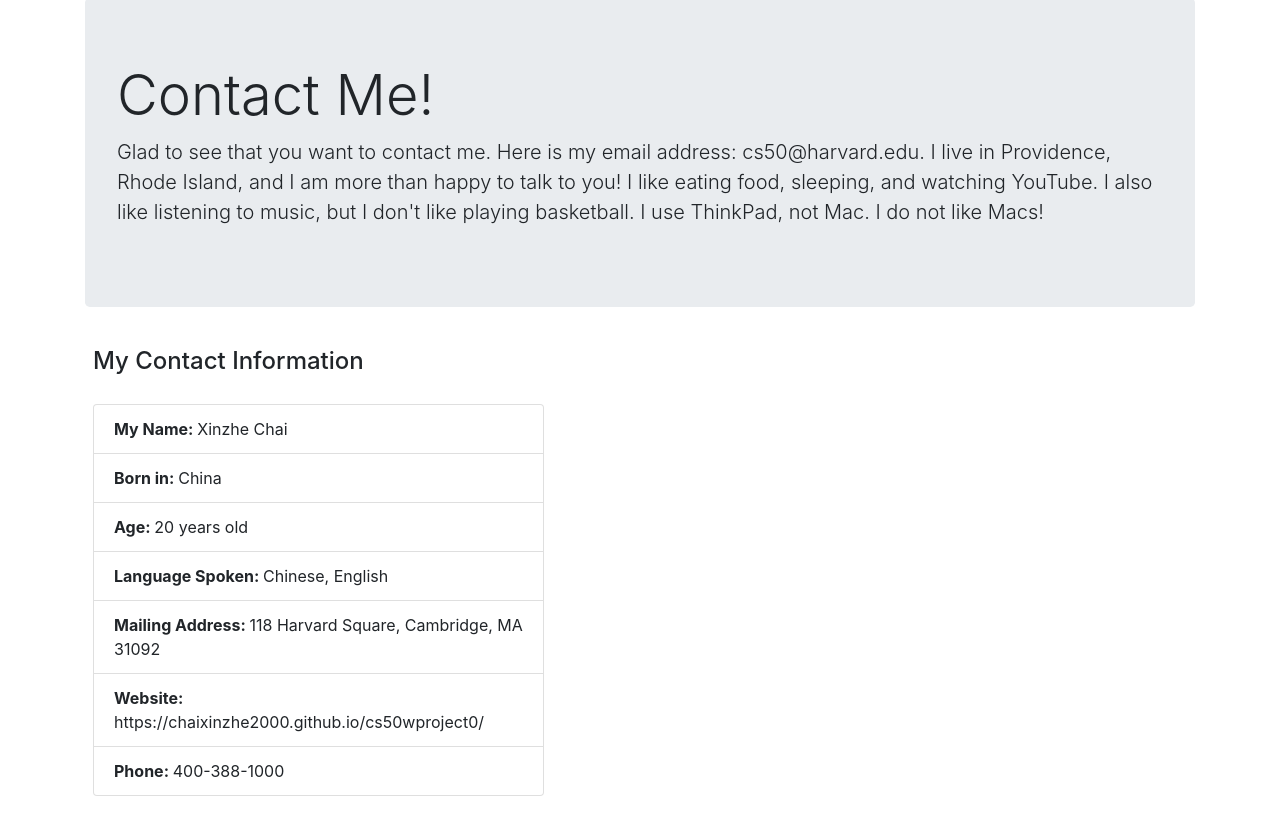
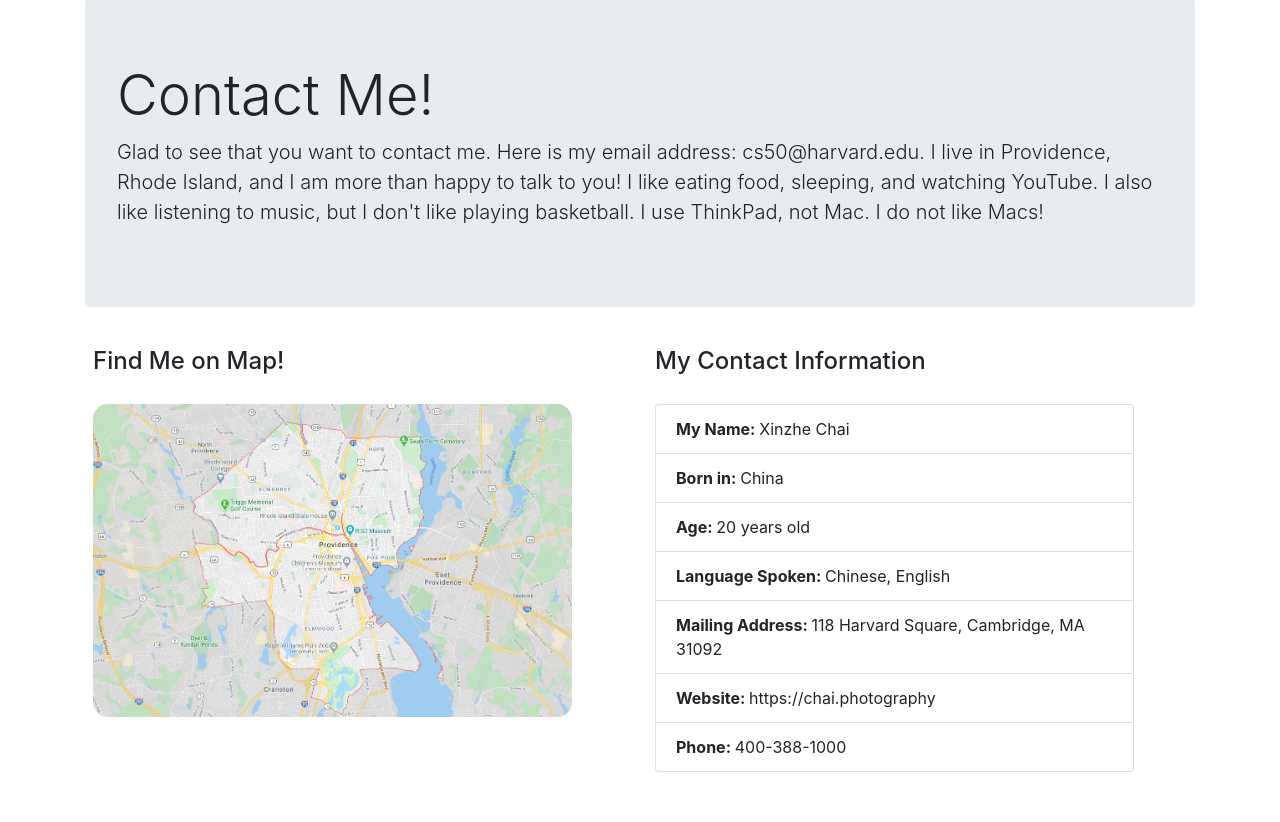
Before and after one commit to lliu58b/CS50-Web-Project-0, a plain HTML site: page about_me.html in a window 1280 px wide. Shown: the part 240-1062 px from the top of the page. Drawn offline with nearby package versions, Linux system fonts and the light colour scheme.

Commit message:
added map, changed website link in contact section

```diff
--- a/about_me.html
+++ b/about_me.html
@@ -41,6 +41,12 @@
 		</div>
 		<div class="d-flex p-2 bd-highlight">
 			<div class="row">
+				<div class="col-sm">
+					<h4 style="padding-bottom: 20px;">Find Me on Map!</h4>
+					<div id="map">
+						<img src="map.png" alt="Map of Providence">
+					</div>
+				</div>
 				<div id="info-list", class="col-sm">
 					<h4 style="padding-bottom: 20px;">My Contact Information</h4>
 				<ul class="list-group", style="width: 90%;">
@@ -49,7 +55,7 @@
 					<li class="list-group-item"><Strong>Age: </Strong>20 years old</li>
 					<li class="list-group-item"><Strong>Language Spoken: </Strong>Chinese, English</li>
 					<li class="list-group-item"><Strong>Mailing Address: </Strong>118 Harvard Square, Cambridge, MA 31092</li>
-					<li class="list-group-item"><Strong>Website: </Strong>https://chaixinzhe2000.github.io/cs50wproject0/</li>
+					<li class="list-group-item"><Strong>Website: </Strong>https://chai.photography</li>
 					<li class="list-group-item"><Strong>Phone: </Strong>400-388-1000</li>
 				  </ul>
 				</div>
```
